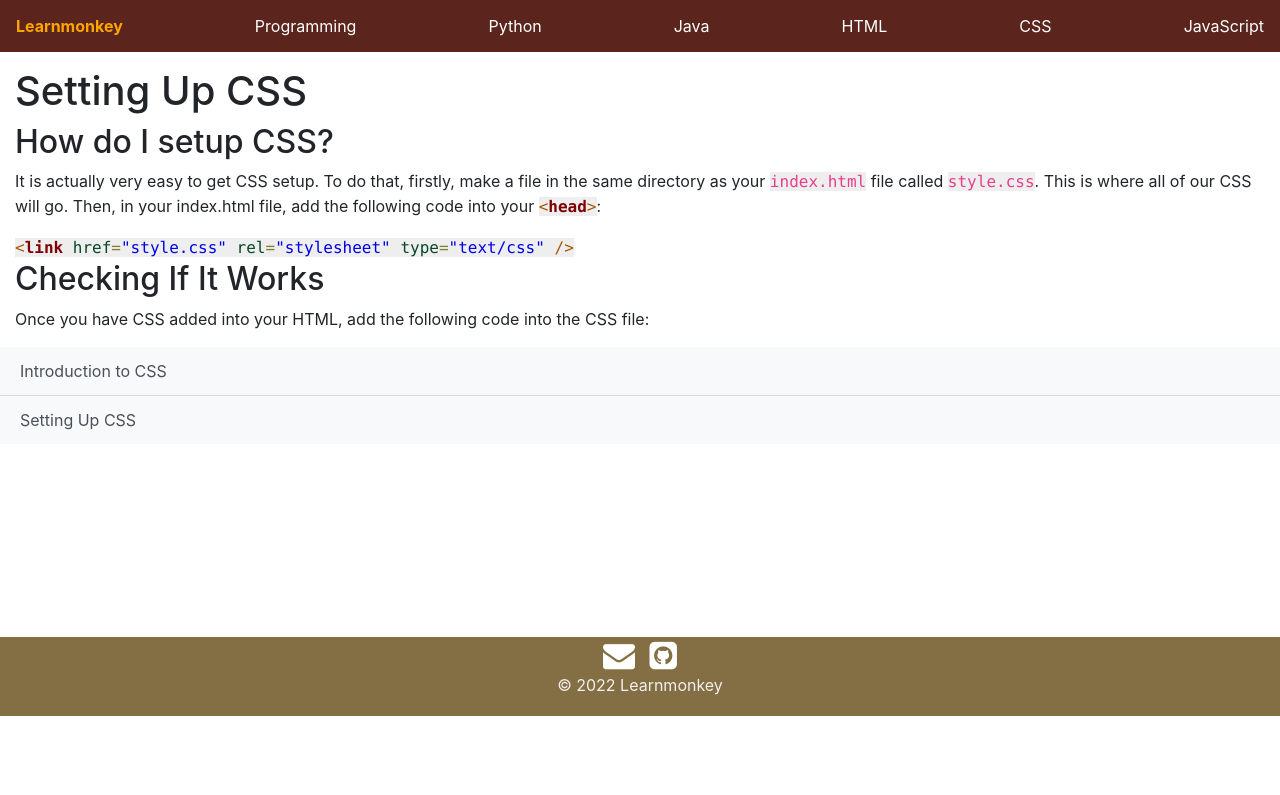
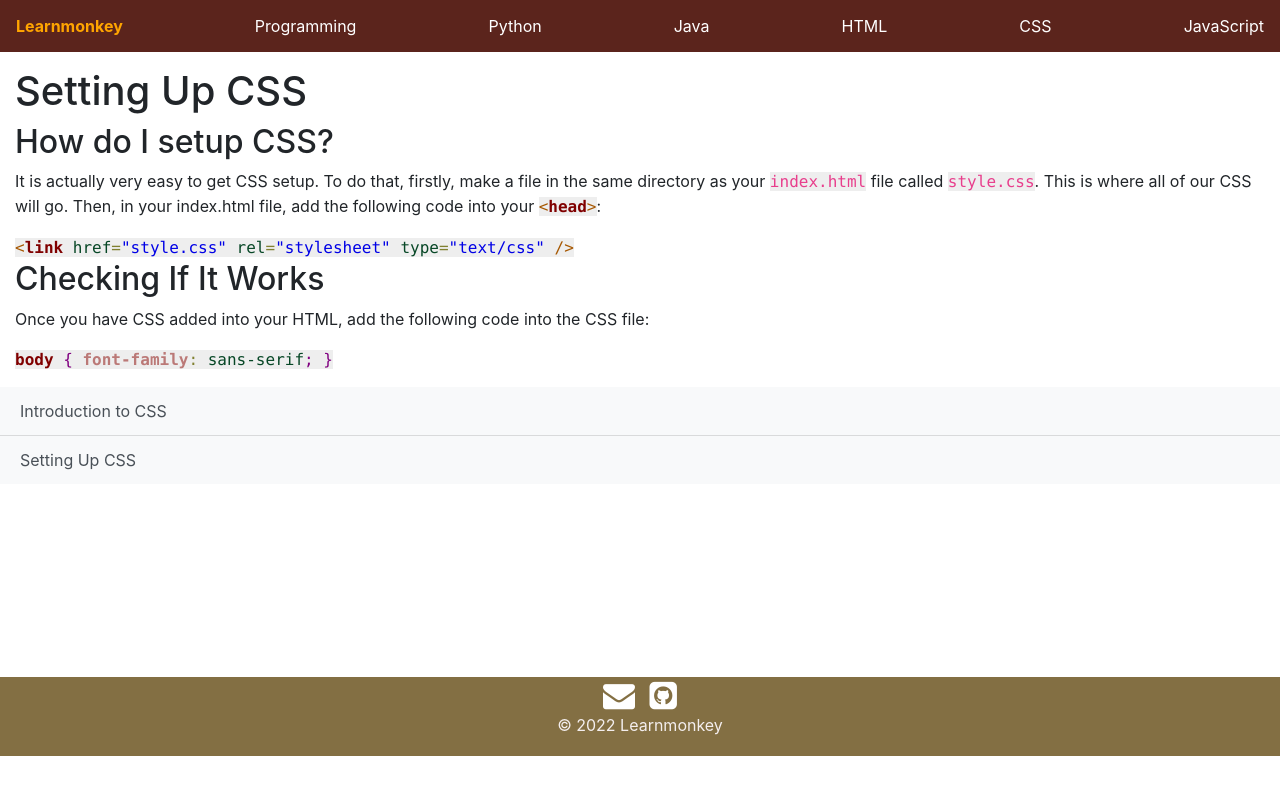
Before and after one commit to learnmonkey/learnmonkey.github.io, a Jekyll site: the page built from programming/css/setup-css.html, in a window 1280 px wide and 900 px high. Shown: the top 795 px of the window. Built offline with Jekyll 4.4.1, drawn with Linux system fonts in a browser that asks for light colours.

Commit message:
sample css entry :)

```diff
--- a/programming/css/setup-css.html
+++ b/programming/css/setup-css.html
@@ -15,4 +15,8 @@
 <section>
     <h2>Checking If It Works</h2>
     <p>Once you have CSS added into your HTML, add the following code into the CSS file:</p>
+    <code style='color:#000000;'><span style='color:#800000; font-weight:bold; '>body</span> <span style='color:#800080; '>{</span>
+        <span style='color:#bb7977; font-weight:bold; '>font-family</span><span style='color:#808030; '>:</span> <span style='color:#074726; '>sans-serif</span><span style='color:#800080; '>;</span>
+      <span style='color:#800080; '>}</span>
+    </code>
 </section>
```
